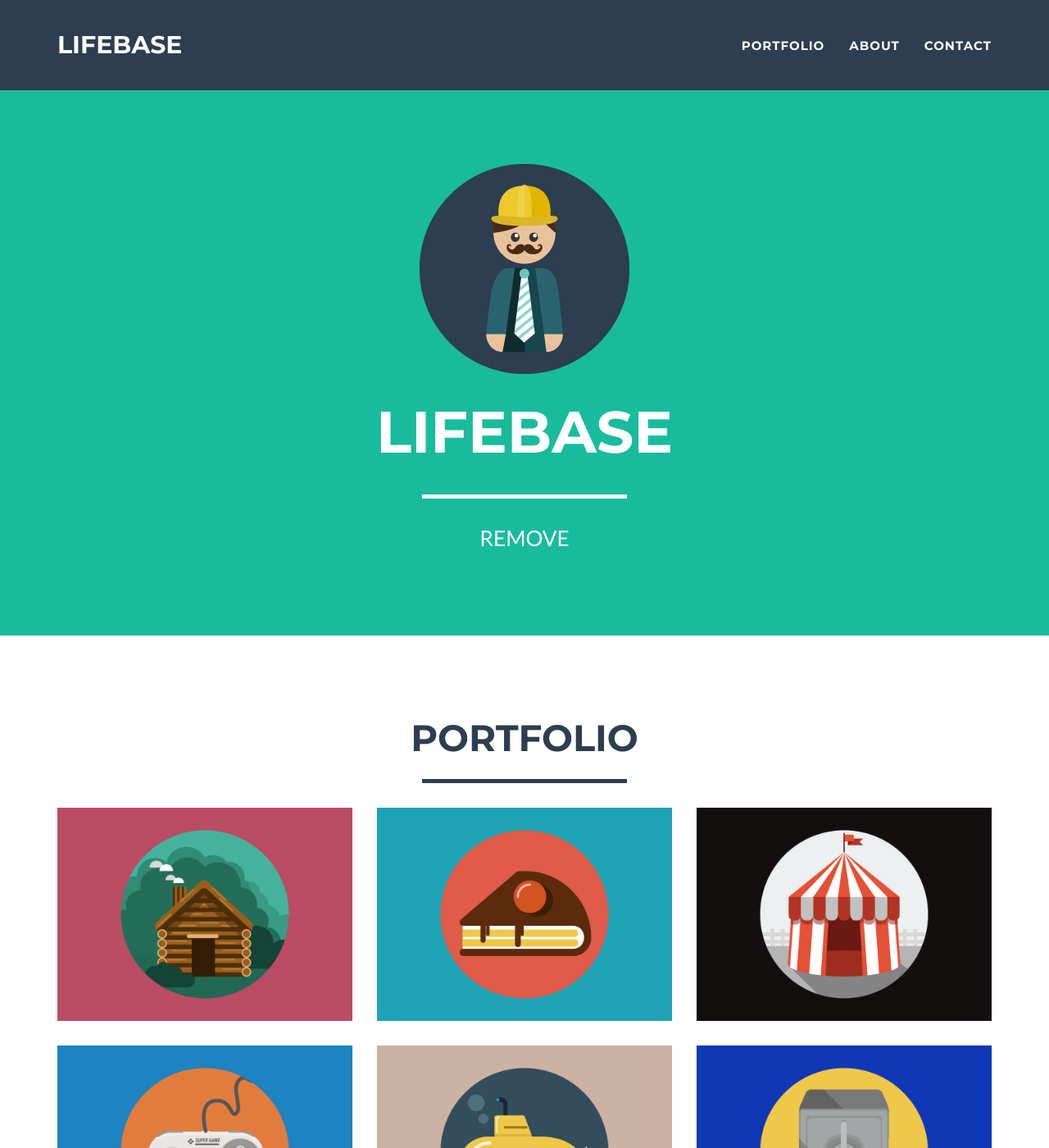
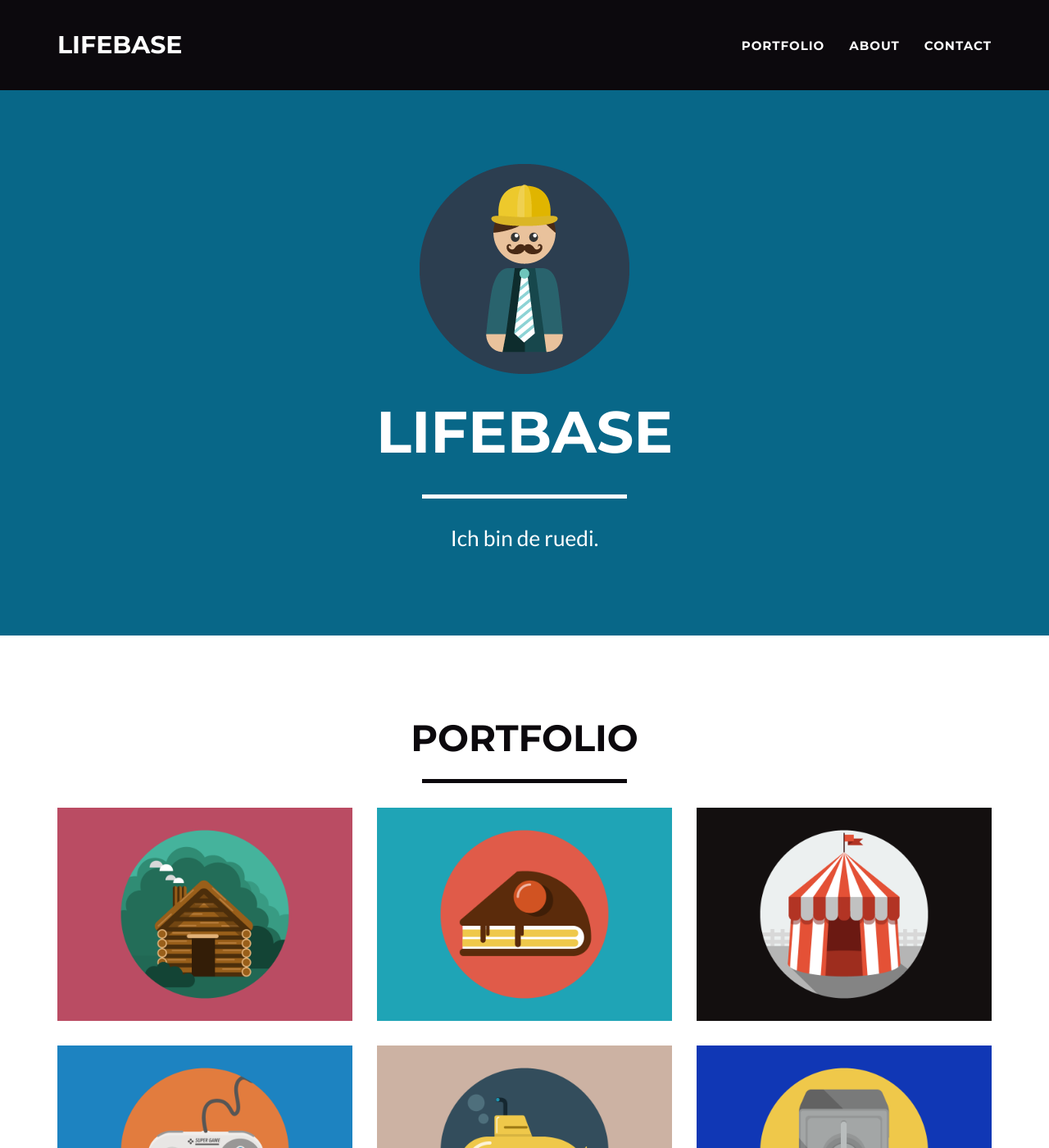
Before and after one commit to ottiker/ottiker.github.io, a Jekyll site: the page built from index.html, in a window 1280 px wide and 1400 px high. Shown: the whole window at 82% size. Built offline with Jekyll 4.4.1, drawn with Linux system fonts in a browser that asks for light colours; some of the changed text lies outside the part shown.

Commit message:
update jekyll config

```diff
--- a/_config.yml
+++ b/_config.yml
@@ -19,8 +19,8 @@ title: LifeBase
 email: contact@ottiker.org
 url: https://ottiker.github.io
 description: "LifeBase modules, usage and community portal."
-skills: "REMOVE"
-meta_author: LastName FirstName
+skills: "Ich bin de ruedi."
+meta_author: webmaster ottiker.org
 
 # Google webmaster tools
 google_verify:
@@ -29,21 +29,21 @@ google_verify:
 bing_verify:
 
 # Contact form:
-# - static : pass through formspree.io to validate email sending
+# - static : pass through formspree.io to validate email sending
 # - disqus : replace contact form by disqus thread
 # - comment the line below if you want to stick with the default PHP contact form
 contact: static
 
 # If you use disqus you need disqus shortname
 # https://help.disqus.com/customer/portal/articles/466208
-disqus_shortname: myshortname
+#disqus_shortname: myshortname
 
 # Color settings (hex-codes without the leading hash-tag)
 color:
-  primary: 18bc9c #80B3FF
-  primary-rgb: "24,288,156" #"128,179,255"
-  secondary: 2c3e50 #FD6E8A
-  secondary-dark: 233140 #A2122F
+  primary: 086788 #80B3FF
+  primary-rgb: "8,103,136" #"128,179,255"
+  secondary: 0C090D #FD6E8A
+  secondary-dark: 2E382E #A2122F
 
 # Footer settings
 footer:
@@ -64,7 +64,7 @@ address:
   - line: Solar System, Earth
 
 # Credits content
-credits: 'Freelancer is a free to use, open source Bootstrap theme created by <a href="http://startbootstrap.com">Start Bootstrap</a>.'
+credits: 'RENAME THIS SECTION'
 
 # Build settings
 markdown: kramdown
```
